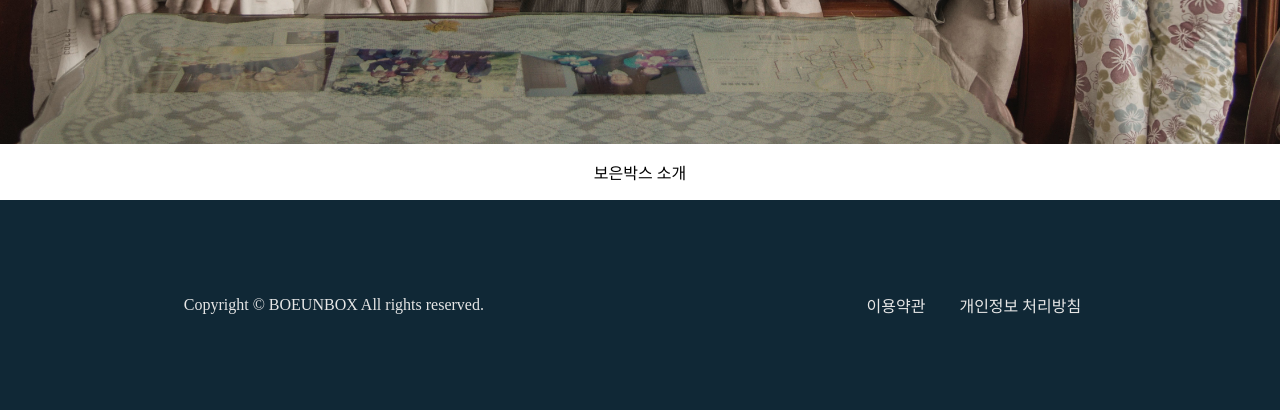
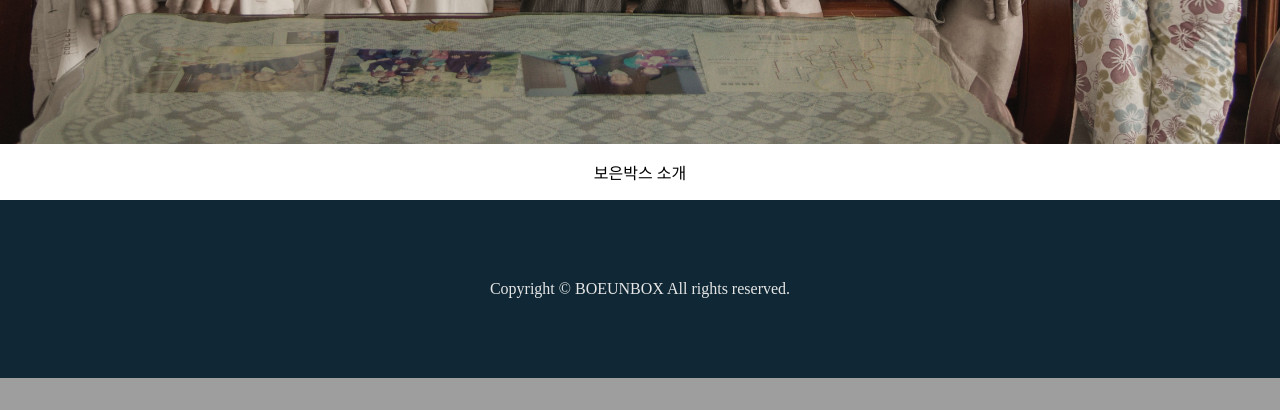
Before and after one commit to boeunbox/bbteam, a Django app: page / in a window 1280 px wide. Shown: the part 1936-2346 px from the top of the page. After the commit the page ends 2314 px from the top, so only its background shows below. Run offline with Django 3.2, Linux system fonts and the light colour scheme; some libraries are stand-ins or nearby versions; some web fonts are replaced.

Commit message:
Revert "footer에 이용약관과 개인정보처리방침 추가"
This reverts commit bc11f5dc1735ab5cf2a3f9c943dc70e997854a93.

```diff
--- a/boeunbox/mainapp/static/css/base.css
+++ b/boeunbox/mainapp/static/css/base.css
@@ -87,7 +87,7 @@ a{
 }
 
 /* MediaQuery */
-@media screen and (max-width:1543px){
+@media screen and (max-width:768px){
   .navbar {
     flex-direction: column;
     align-items: flex-start;
@@ -124,28 +124,4 @@ a{
   padding: 5rem 0;
   background-color: #102836;
   color: #e6e6e6;
-  display: flex;
-  flex-wrap: wrap;
-  justify-content: space-around;
-  align-items: center;
-  height: 50px;
 }
-
-.copyright {
-  display: inline-block;
-  position: relative;
-}
-
-.terms {
-  display: inline-block;
-  position: relative;
-}
-
-.terms a {
-  text-decoration: none;
-  color: #e6e6e6
-}
-
-a {
-  padding: 0 15px;
-}
--- a/boeunbox/mainapp/templates/base.html
+++ b/boeunbox/mainapp/templates/base.html
@@ -50,12 +50,8 @@
     {% endblock %}
 
     <!-- 공통 FOOTER -->
-    <footer class="footer">
-        <div class="copyright">Copyright © BOEUNBOX All rights reserved.</div>
-        <div class="terms">
-            <a href="#">이용약관</a>
-            <a href="#">개인정보 처리방침</a>
-        </div>
+    <footer class="footer bg-black small text-center text-white-50">
+        <div class="container">Copyright © BOEUNBOX All rights reserved.</div>
     </footer>
 
     <!-- 자바스크립트 -->
--- a/boeunbox/mainapp/templates/index.html
+++ b/boeunbox/mainapp/templates/index.html
@@ -33,7 +33,7 @@
             <div class="mx-auto text-center">
                 <h1 class="mx-auto my-0">보은박스</h1>
                 <h2 class="text-white-50 mx-auto mt-2 mb-5">보은박스는 마음을 담습니다.</h2>
-                <a class="btn" href="{% url 'product' %}">상자 채우기</a>
+                <a class="btn btn-primary js-scroll-trigger" href="{% url 'product' %}">상자 채우기</a>
             </div>
         </div>
     </div>
@@ -43,7 +43,7 @@
             <p>푸른 하늘보다 높고 푸른 바다보다 넓은 당신의 은혜</p>
             <p>어떻게 하면 일상 속에서 보답할 수 있을까?</p>
             <p>마음과 마음을 이어주기 위해서 보은박스가 탄생했습니다.</p>
-            <a class="btn" href="{% url 'mission' %}">더 알아보기</a>
+            <a class="btn btn-primary js-scroll-trigger" href="{% url 'mission' %}">더 알아보기</a>
         </div>
     </div>
 
```
